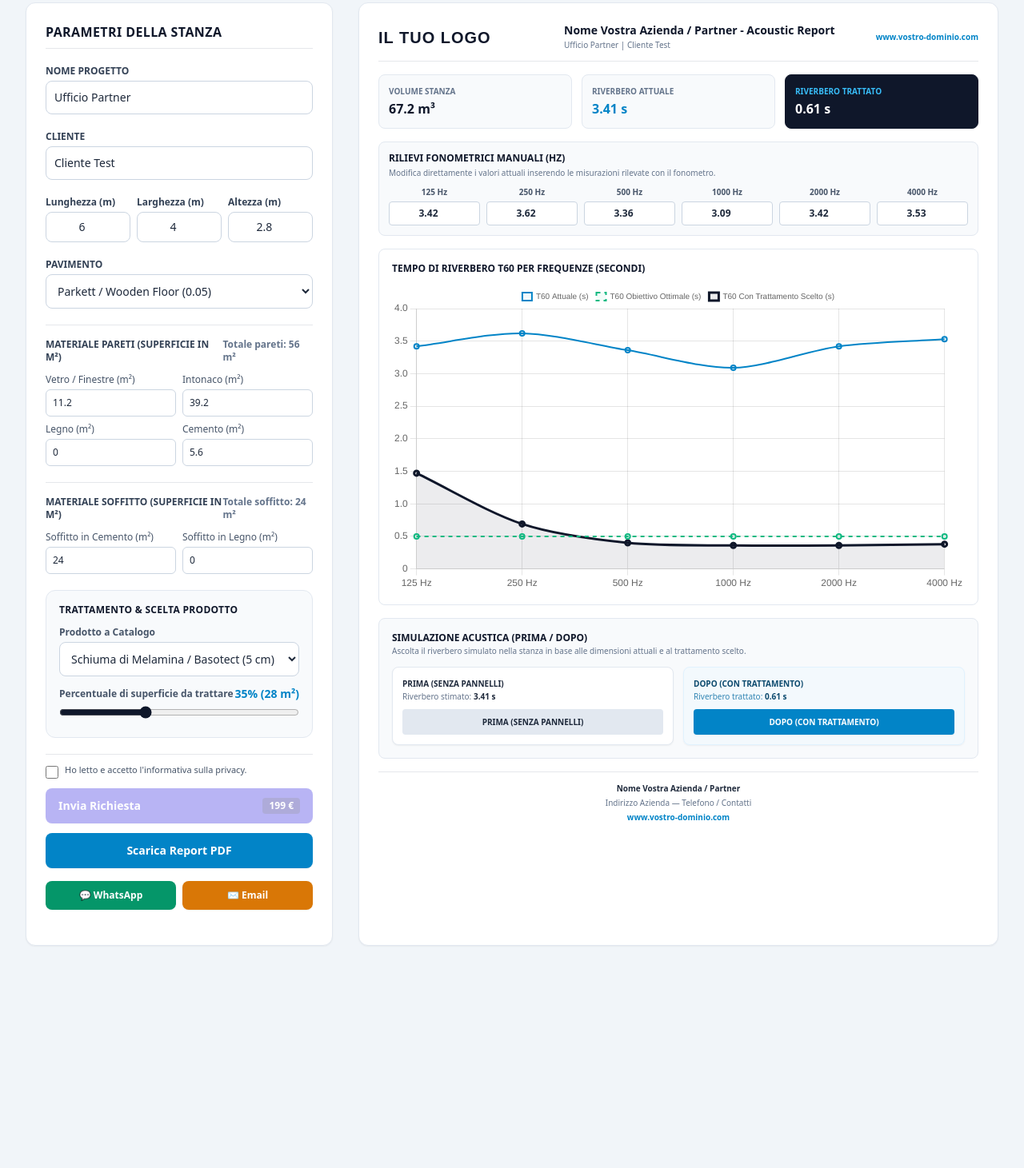
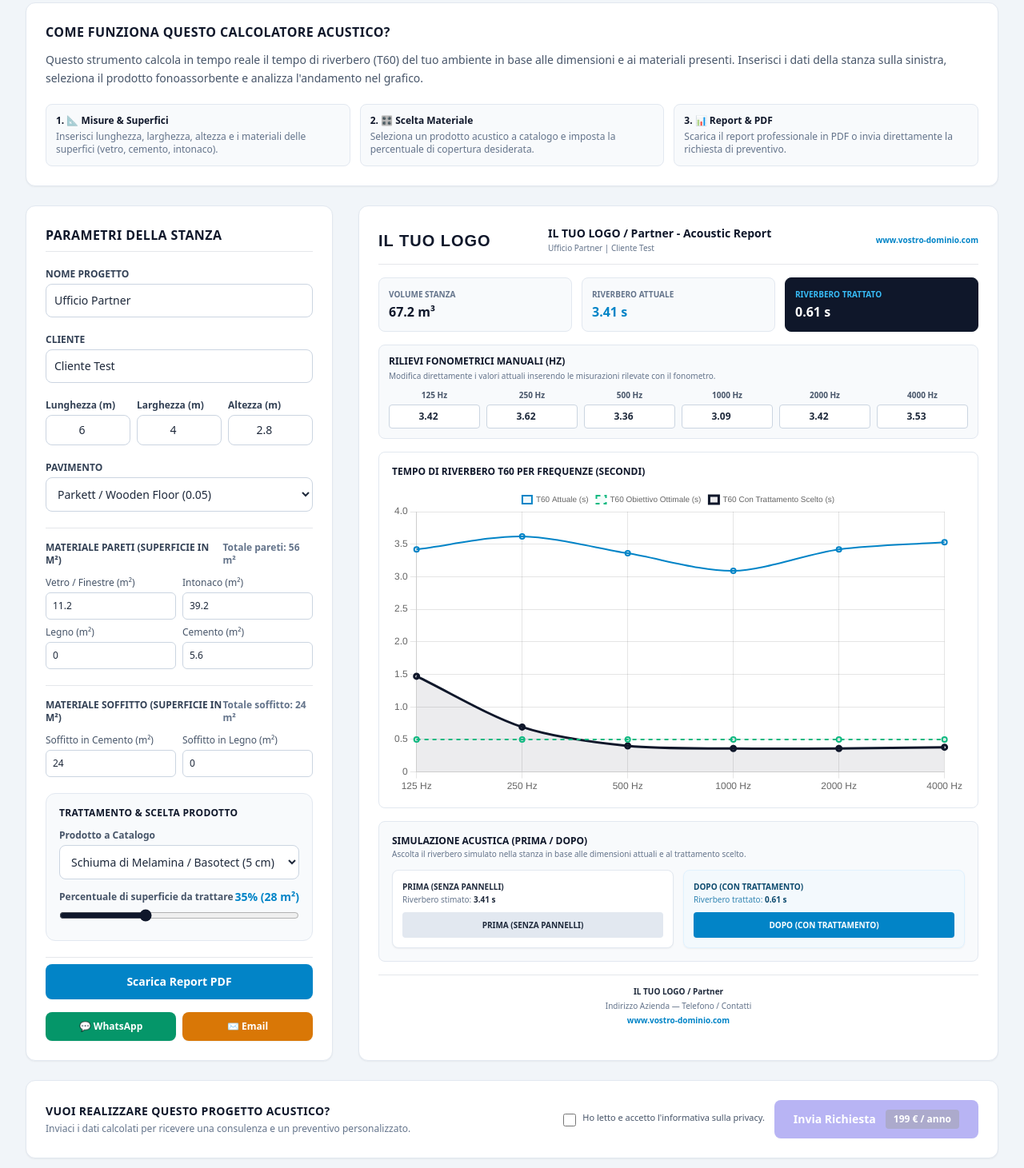
Before and after one commit to seronmp/RaumAkustikRechner, a website: page index.html in a window 1280 px wide. Shown: the part 139-1600 px from the top of the page at 80% size. Before the commit the page ends 1354 px from the top, so only its background shows below. Drawn offline with nearby package versions, Linux system fonts and the light colour scheme.

Commit message:
Enhance functionality section and update UI elements
Added a section explaining the tool's functionality and updated the action buttons for PDF download and sharing. Adjusted translations and branding details.

```diff
--- a/index.html
+++ b/index.html
@@ -19,6 +19,7 @@
 </head>
 <body class="bg-slate-100 text-slate-800 p-4 md:p-8 font-sans" oncontextmenu="return false;">
     <div class="max-w-7xl mx-auto space-y-6">
+
         <!-- Header & Language Switcher -->
         <header class="flex justify-between items-center bg-white p-5 rounded-xl shadow-sm border border-slate-200">
             <div class="flex items-center gap-3">
@@ -34,6 +35,27 @@
             </div>
         </header>
 
+        <!-- SEZIONE SPIEGAZIONE DEL FUNZIONAMENTO -->
+        <section class="bg-white p-6 rounded-xl shadow-sm border border-slate-200 space-y-3 text-sm">
+            <h2 class="text-base font-bold text-slate-900 uppercase tracking-wide" x-text="t.guideTitle"></h2>
+            <p class="text-slate-600 leading-relaxed" x-text="t.guideText1"></p>
+            <div class="grid grid-cols-1 md:grid-cols-3 gap-3 pt-2 text-xs">
+                <div class="bg-slate-50 p-3 rounded-lg border border-slate-200">
+                    <span class="font-bold text-slate-900 block mb-1">1. 📐 Misure & Superfici</span>
+                    <span class="text-slate-500" x-text="t.guideStep1"></span>
+                </div>
+                <div class="bg-slate-50 p-3 rounded-lg border border-slate-200">
+                    <span class="font-bold text-slate-900 block mb-1">2. 🎛️ Scelta Materiale</span>
+                    <span class="text-slate-500" x-text="t.guideStep2"></span>
+                </div>
+                <div class="bg-slate-50 p-3 rounded-lg border border-slate-200">
+                    <span class="font-bold text-slate-900 block mb-1">3. 📊 Report & PDF</span>
+                    <span class="text-slate-500" x-text="t.guideStep3"></span>
+                </div>
+            </div>
+        </section>
+
+        <!-- TOOL PRINCIPALE DI CALCOLO -->
         <div class="grid grid-cols-1 lg:grid-cols-3 gap-8">
             <!-- Inputs Panel -->
             <div class="bg-white p-6 rounded-xl shadow-sm border border-slate-200 lg:col-span-1 space-y-5">
@@ -143,19 +165,8 @@
                     </div>
                 </div>
 
-                <!-- Action Buttons & Privacy Checkbox -->
+                <!-- Action Buttons & PDF Download / Sharing -->
                 <div class="space-y-3 pt-2 border-t">
-                    <div class="flex items-start gap-2 pt-1">
-                        <input type="checkbox" id="privacyCheck" x-model="privacyAccepted" class="mt-0.5 h-4 w-4 rounded border-slate-300 text-slate-900 focus:ring-slate-900 cursor-pointer">
-                        <label for="privacyCheck" class="text-[11px] text-slate-600 leading-tight cursor-pointer" x-text="t.privacyText"></label>
-                    </div>
-
-                    <!-- Pulsante Invio Richiesta con Prezzo White-Label -->
-                    <button @click="saveProject" :disabled="!privacyAccepted" class="w-full bg-indigo-600 text-white p-3 rounded-lg font-semibold hover:bg-indigo-700 transition text-sm shadow-sm disabled:opacity-40 disabled:cursor-not-allowed flex justify-between items-center px-4">
-                        <span x-text="t.sendRequestBtn"></span>
-                        <span class="bg-indigo-800 text-xs px-2 py-0.5 rounded font-bold">199 €</span>
-                    </button>
-
                     <button @click="downloadPDF" class="w-full bg-sky-600 text-white p-3 rounded-lg font-semibold hover:bg-sky-700 transition text-sm shadow-sm" x-text="t.downloadPdf"></button>
 
                     <div class="grid grid-cols-2 gap-2 pt-1">
@@ -167,7 +178,6 @@
                         </button>
                     </div>
                 </div>
-                <p x-text="saveStatus" class="text-xs text-center font-medium mt-2 text-slate-600"></p>
             </div>
 
             <!-- Results & Simulation Panel -->
@@ -262,6 +272,26 @@
 
             </div>
         </div>
+
+        <!-- PULSANTE ESTERNO IN BASSO PER INVIO RICHIESTA (199€/anno) -->
+        <div class="bg-white p-6 rounded-xl shadow-sm border border-slate-200 flex flex-col md:flex-row items-center justify-between gap-4">
+            <div class="space-y-1 text-left w-full md:w-auto">
+                <h3 class="font-bold text-slate-900 text-sm uppercase tracking-wide" x-text="t.bottomBannerTitle"></h3>
+                <p class="text-xs text-slate-500" x-text="t.bottomBannerDesc"></p>
+            </div>
+            <div class="w-full md:w-auto flex flex-col sm:flex-row items-center gap-3">
+                <div class="flex items-start gap-2 text-left">
+                    <input type="checkbox" id="privacyCheckBottom" x-model="privacyAccepted" class="mt-0.5 h-4 w-4 rounded border-slate-300 text-slate-900 cursor-pointer">
+                    <label for="privacyCheckBottom" class="text-[11px] text-slate-600 leading-tight cursor-pointer" x-text="t.privacyText"></label>
+                </div>
+                <button @click="saveProject" :disabled="!privacyAccepted" class="w-full sm:w-auto bg-indigo-600 text-white px-6 py-3 rounded-lg font-semibold hover:bg-indigo-700 transition text-sm shadow-sm disabled:opacity-40 disabled:cursor-not-allowed flex items-center justify-center gap-3 whitespace-nowrap">
+                    <span x-text="t.sendRequestBtn"></span>
+                    <span class="bg-indigo-900 text-xs px-2.5 py-1 rounded font-extrabold" x-text="t.priceTag"></span>
+                </button>
+            </div>
+        </div>
+        <p x-text="saveStatus" class="text-xs text-center font-medium text-slate-600"></p>
+
     </div>
 
     <script>
@@ -286,16 +316,21 @@
 
         // CONFIGURAZIONE BRAND (Modificabile per ogni partner / ditta)
         const brandConfig = {
-            companyName: "Nome Vostra Azienda / Partner",
+            companyName: "IL TUO LOGO / Partner",
             companyTagline: "Professional Acoustic Solutions",
             companyDetails: "Indirizzo Azienda — Telefono / Contatti",
             website: "www.vostro-dominio.com",
-            logoSvg: `<svg class="h-8 w-auto text-slate-900" viewBox="0 0 220 32" fill="currentColor"><text x="0" y="24" font-family="sans-serif" font-weight="900" font-size="20" letter-spacing="1">IL TUO LOGO</text></svg>`
+            logoSvg: `<svg class="h-8 w-auto text-slate-900" viewBox="0 0 200 32" fill="currentColor"><text x="0" y="24" font-family="sans-serif" font-weight="900" font-size="20" letter-spacing="1">IL TUO LOGO</text></svg>`
         };
 
         const translations = {
             de: {
                 title: "Raumakustik & Nachhallzeit Rechner",
+                guideTitle: "Wie funktioniert dieser Akustikrechner?",
+                guideText1: "Dieses Tool berechnet in Echtzeit die Nachhallzeit (T60) Ihres Raumes basierend auf den Maßen und Materialien. Fügen Sie Ihre Raumwerte links ein, wählen Sie das passende Akustik-Produkt und analysieren Sie das Ergebnis im Diagramm.",
+                guideStep1: "Geben Sie Länge, Breite, Höhe und die Oberflächenmaterialien (Glas, Beton, Putz) ein.",
+                guideStep2: "Wählen Sie ein Akustik-Produkt aus und passen Sie die Behandlungsfläche an.",
+                guideStep3: "Laden Sie den professionellen Bericht als PDF herunter oder senden Sie uns die Anfrage.",
                 params: "Raumparameter",
                 projectName: "Projektname",
                 customerName: "Kunde",
@@ -311,6 +346,9 @@
                 productSelect: "Produkt aus Katalog",
                 treatmentPercentage: "Zu behandelnde Fläche (%)",
                 sendRequestBtn: "Anfrage senden",
+                priceTag: "199 € / Jahr",
+                bottomBannerTitle: "Möchten Sie dieses Projekt umsetzen lassen?",
+                bottomBannerDesc: "Senden Sie uns die berechneten Daten direkt zur schnellen Angebotserstellung.",
                 downloadPdf: "PDF-Bericht herunterladen",
                 privacyText: "Ich stimme der Verarbeitung meiner Daten zu.",
                 volume: "Raumvolumen",
@@ -341,6 +379,11 @@
             },
             ita: {
                 title: "Calcolatore Acustico e Tempo di Riverbero",
+                guideTitle: "Come funziona questo calcolatore acustico?",
+                guideText1: "Questo strumento calcola in tempo reale il tempo di riverbero (T60) del tuo ambiente in base alle dimensioni e ai materiali presenti. Inserisci i dati della stanza sulla sinistra, seleziona il prodotto fonoassorbente e analizza l'andamento nel grafico.",
+                guideStep1: "Inserisci lunghezza, larghezza, altezza e i materiali delle superfici (vetro, cemento, intonaco).",
+                guideStep2: "Seleziona un prodotto acustico a catalogo e imposta la percentuale di copertura desiderata.",
+                guideStep3: "Scarica il report professionale in PDF o invia direttamente la richiesta di preventivo.",
                 params: "Parametri della Stanza",
                 projectName: "Nome Progetto",
                 customerName: "Cliente",
@@ -356,6 +399,9 @@
                 productSelect: "Prodotto a Catalogo",
                 treatmentPercentage: "Percentuale di superficie da trattare",
                 sendRequestBtn: "Invia Richiesta",
+                priceTag: "199 € / anno",
+                bottomBannerTitle: "Vuoi realizzare questo progetto acustico?",
+                bottomBannerDesc: "Inviaci i dati calcolati per ricevere una consulenza e un preventivo personalizzato.",
                 downloadPdf: "Scarica Report PDF",
                 privacyText: "Ho letto e accetto l'informativa sulla privacy.",
                 volume: "Volume Stanza",
```
